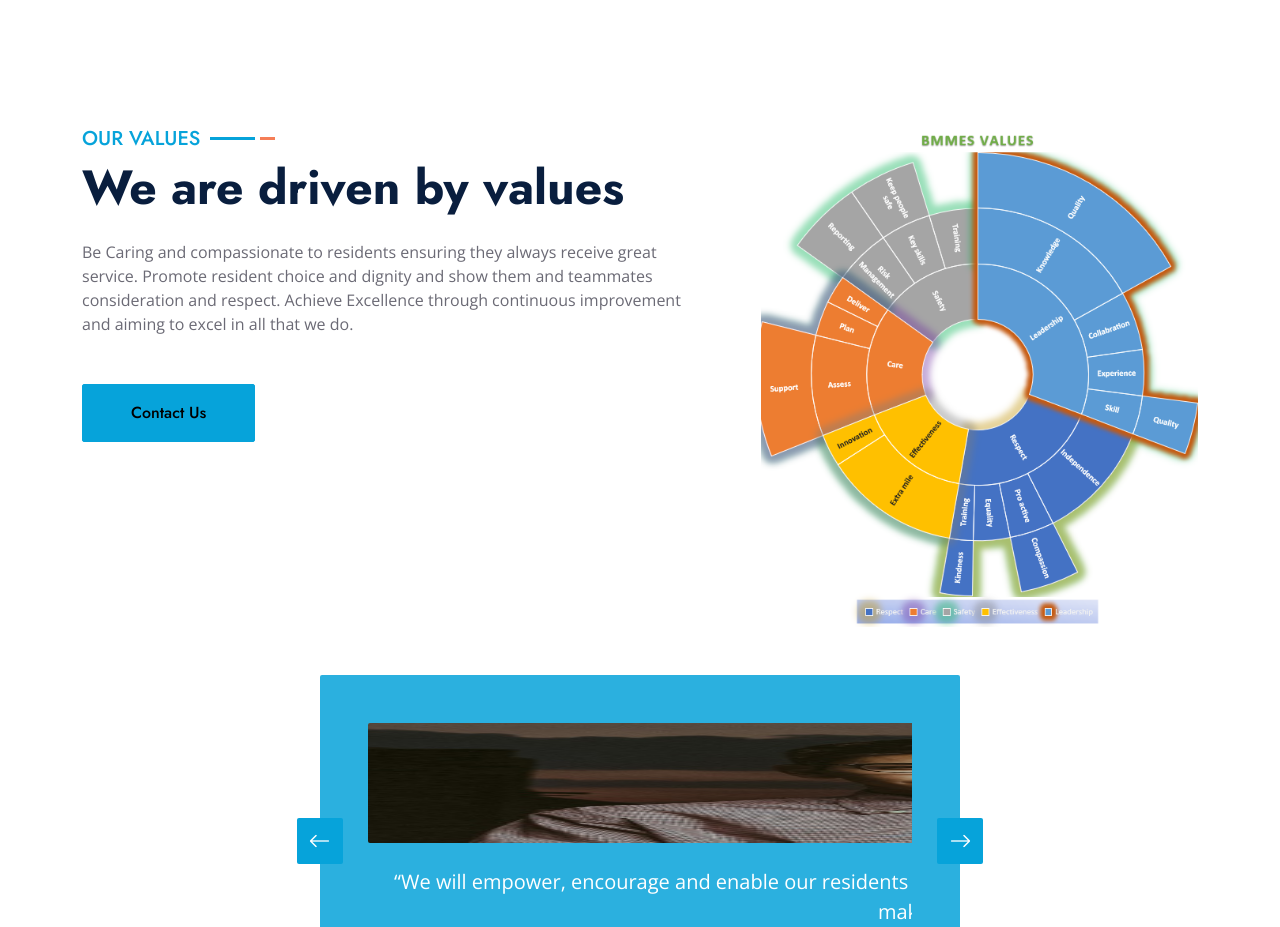
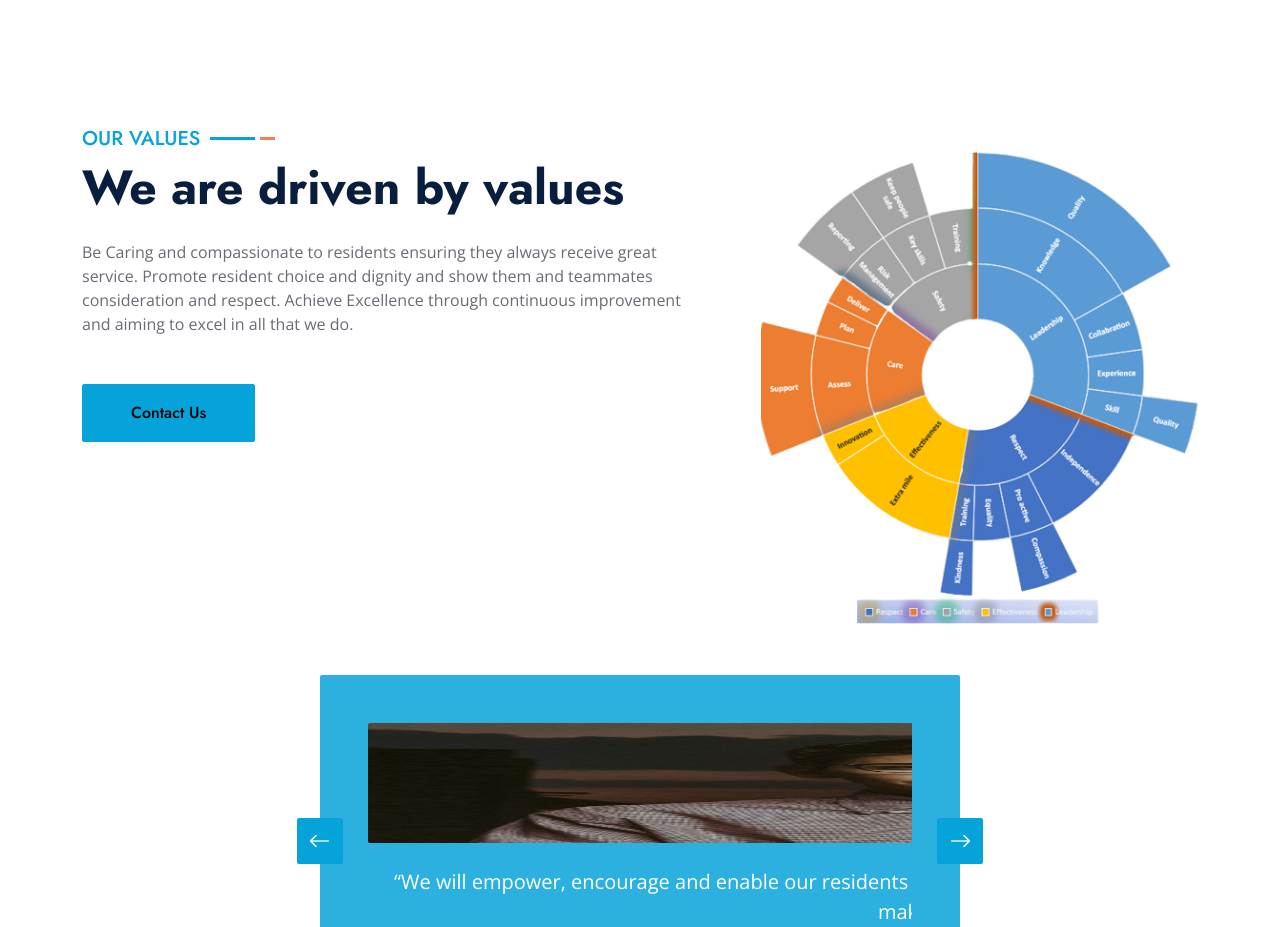
Before and after one commit to thintalltobi/care-support, a website with bundled scripts: page care-support/index.html in a window 1280 px wide. Shown: the part 2280-3207 px from the top of the page. Built offline with nearby package versions, Linux system fonts and the light colour scheme.

Commit message:
removed background from values png

```diff
--- a/care-support/index.html
+++ b/care-support/index.html
@@ -527,7 +527,7 @@
                 </div>
                 <div class="col-lg-5" style="min-height: 500px;">
                     <div class="position-relative h-100">
-                        <img class="position-absolute w-100 h-100 rounded wow zoomIn" data-wow-delay="0.9s" src="img/values.png" style="object-fit: cover;">
+                        <img class="position-absolute w-100 h-100 rounded wow zoomIn" data-wow-delay="0.9s" src="img/values2.png" style="object-fit: cover;">
                     </div>
                 </div>
             </div>
```
Also changed, not shown: care-support/img/values2.png (added).
